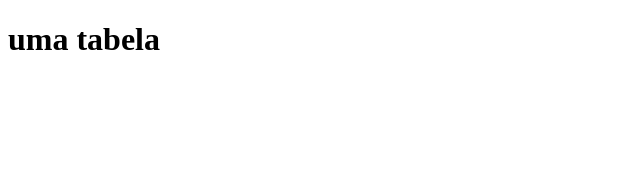
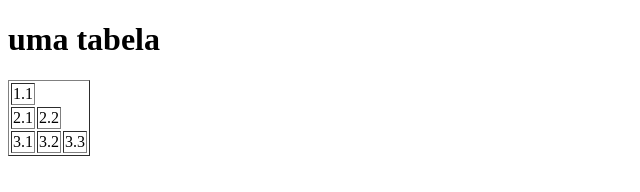
Before and after one commit to wiillguerra/jdfortaleza_html_css, a plain HTML site: page tabela.html in a window 1280 px wide. Shown: the whole page, without its empty margins (0-640 px from the left). Drawn offline with Linux system fonts and the light colour scheme.

Commit message:
Adicionando uma tabela

```diff
--- a/tabela.html
+++ b/tabela.html
@@ -5,6 +5,20 @@
 </head>
 <body>
   <h1>uma tabela</h1>
+	<table border='1'>
+        <tr>
+            <td>1.1</td>
+        </tr>
+         <tr>
+            <td>2.1</td>
+            <td>2.2</td>
+        </tr>
+        <tr>
+            <td>3.1</td>
+            <td>3.2</td>
+            <td>3.3</td>
+        </tr>
+    </table>
 
 </body>
 </html>
```
